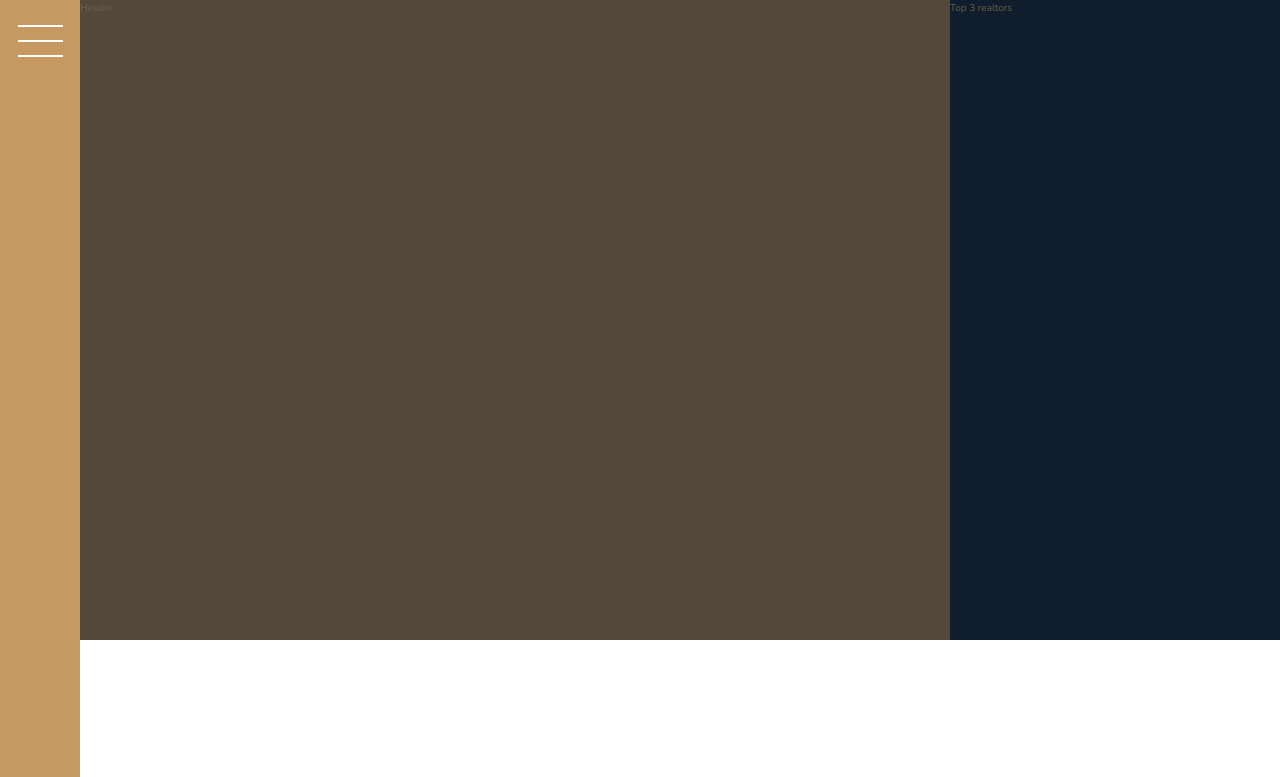
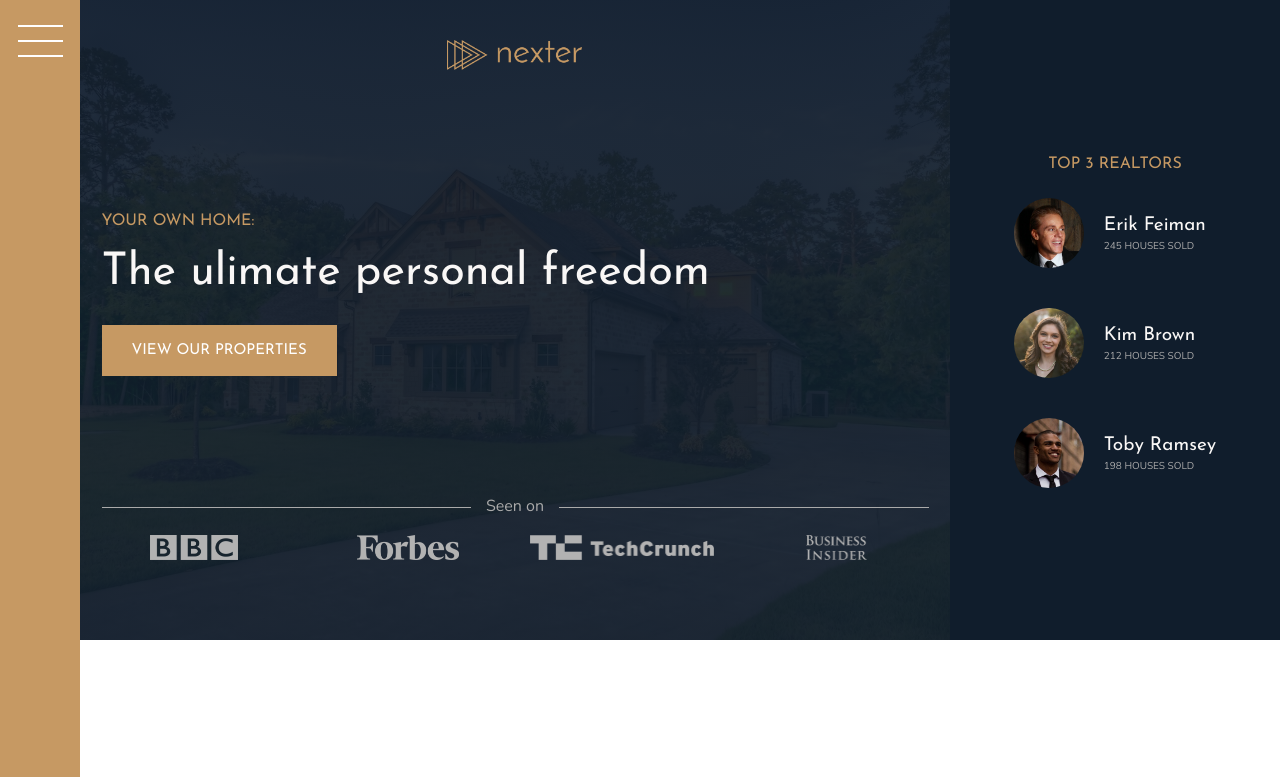
Before and after one commit to jatin-rathee/Realtors-landing, a website: page index.html in a window 1280 px wide. Shown: the top 777 px of the page. Drawn offline with nearby package versions, Linux system fonts and the light colour scheme.

Commit message:
finished all design work for desktop

```diff
--- a/index.html
+++ b/index.html
@@ -19,11 +19,40 @@
     </div>
 
     <header class="header">
-        Header
+        <img src="img/logo.png" alt="NexterLogo" class="header__logo">
+        <h3 class="heading-3">Your own home:</h3>
+        <h1 class="heading-1">The ulimate personal freedom</h1>
+        <button class="btn header__btn">View our properties</button>
+        <div class="header__seenon-text">Seen on</div>
+        <div class="header__seenon-logos">
+            <img src="img/logo-bbc.png" alt="seen on logo 1">
+            <img src="img/logo-forbes.png" alt="seen on logo 2">
+            <img src="img/logo-techcrunch.png" alt="seen on logo 3">
+            <img src="img/logo-bi.png" alt="seen on logo 4">
+        </div>
     </header>
 
     <div class="realtors">
-        Top 3 realtors
+        <h3 class="heading-3">Top 3 Realtors</h3>
+        <div class="realtors__list">
+            <img src="img/realtor-1.jpeg" alt="realtor 1" class="realtors__img">
+            <div class="realtors__details">
+                <h4 class="heading-4 heading-4--light">Erik Feiman</h4>
+                <p class="realtors__sold">245 houses sold</p>
+            </div>
+
+            <img src="img/realtor-2.jpeg" alt="realtor 2" class="realtors__img">
+            <div class="realtors__details">
+                <h4 class="heading-4 heading-4--light">Kim Brown</h4>
+                <p class="realtors__sold">212 houses sold</p>
+            </div>
+
+            <img src="img/realtor-3.jpeg" alt="realtor 3" class="realtors__img">
+            <div class="realtors__details">
+                <h4 class="heading-4 heading-4--light">Toby Ramsey</h4>
+                <p class="realtors__sold">198 houses sold</p>
+            </div>
+        </div>
     </div>
 
     <section class="features">
--- a/sass/_header.scss
+++ b/sass/_header.scss
@@ -1,4 +1,56 @@
 .header {
     background-color: $color-grey-dark-1;
     grid-column: full-start / col-end 6;
+    background-image: linear-gradient(rgba($color-secondary, .93), rgba($color-secondary, .93)), url(../img/hero.jpeg);
+    background-size: cover;
+    background-position: center;
+    padding: 8rem;
+    padding-top: 4rem;
+
+    display: grid;
+    grid-template-rows: 1fr min-content 6rem 1fr;
+    grid-template-columns: max-content;
+    grid-row-gap: 1.5rem;
+    justify-content: center;
+
+    &__logo {
+        height: 3rem;
+        justify-self: center;
+    }
+
+    &__btn {
+        align-self: start;
+        justify-self: start;
+    }
+
+    &__seenon-text {
+        display: grid;
+        grid-template-columns: 1fr max-content 1fr;
+        align-items: center;
+        grid-column-gap: 1.5rem;
+
+        font-size: 1.6rem;
+        color: $color-grey-light-2;
+
+        &::before,
+        &::after {
+            content: "";
+            height: 1px;
+            display: block;
+            background-color: currentColor;
+        }
+    }
+
+    &__seenon-logos {
+
+        display: grid;
+        grid-template-columns: repeat(4, 1fr);
+        grid-column-gap: 3rem;
+        justify-items: center;
+
+        img {
+            height: 2.5rem;
+            filter: brightness(70%);
+        }
+    }
 }
--- a/sass/_realtors.scss
+++ b/sass/_realtors.scss
@@ -1,4 +1,31 @@
 .realtors {
     background-color: $color-secondary;
     grid-column: col-start 7 / full-end;
+    padding: 3rem;
+
+    display: grid;
+    align-content: center;
+    justify-content: center;
+    justify-items: center;
+    grid-row-gap: 2rem;
+
+    &__list {
+        display: grid;
+        grid-template-columns: min-content max-content;
+        grid-column-gap: 2rem;
+        grid-row-gap: 5vh;
+        align-items: center;
+    }
+
+    &__img {
+        width: 7rem;
+        border-radius: 50%;
+        display: block;
+    }
+
+    &__sold {
+        text-transform: uppercase;
+        color: $color-grey-light-2;
+        margin-top: -3px;
+    }
 }
--- a/sass/_typography.scss
+++ b/sass/_typography.scss
@@ -7,6 +7,9 @@
 
 .heading-1 {
     @extend %heading;
+    font-size: 4.5rem;
+    color: $color-grey-light-1;
+    line-height: 1;
 }
 
 .heading-2 {
```
Also changed, not shown: css/style.css.
